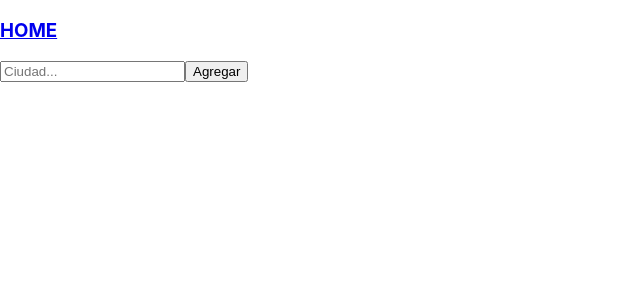
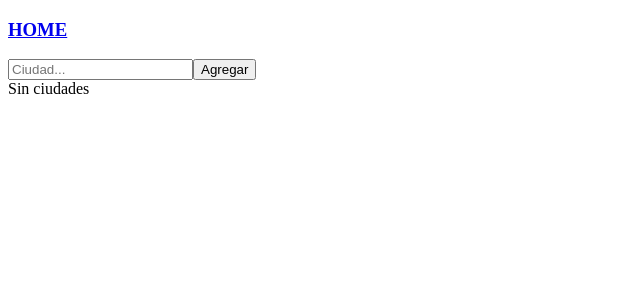
Before and after one commit to tomaslm3/API-weather, a React (Create React App) app: page / in a window 1280 px wide. Shown: the top 300 px of the page, without its empty margins (0-640 px from the left). Built offline with nearby package versions, Linux system fonts and the light colour scheme.

Commit message:
Running && working on forms

```diff
--- a/src/apicontain/Api.js
+++ b/src/apicontain/Api.js
@@ -2,7 +2,7 @@ const URL = 'http://api.openweathermap.org/data/2.5/weather?q=';
 const API = '7a13561d1ce6e64431e7765e54553be5'
 
 export default async function Api(city) {
-    const r = await fetch(`${URL}${city}&appid=${KEY}&units=metric`);
+    const r = await fetch(`${URL}${city}&appid=${API}&units=metric`);
     const data = await r.json();
     return data;
 }
--- a/src/components/cards/Cards.js
+++ b/src/components/cards/Cards.js
@@ -2,7 +2,7 @@ import React from "react";
 import Card from "../card/Card";
 
 export default function Cards({cities, onClose}) {
-    if(cities) {
+    if(cities.length) {
         return(
             <div>
                 {cities.map(city =>
--- a/src/components/searchBar/SearchBar.js
+++ b/src/components/searchBar/SearchBar.js
@@ -1,7 +1,24 @@
 import React, { useState } from "react";
 
+export function validate(input) {
+  let error = {}
+  if (!input) {
+  error.city = 'City name is required'
+  } else if (!/\S+@\S+\.\S+/.test(input)) {
+    error.city = "City is invalid";
+  }
+  return error;
+}
 export default function SearchBar({ onSearch }) {
   const [city, setCity] = useState("");
+  const [error, setError] = useState({})
+
+  let handleInputChange = (e) => {
+    setCity(e.target.value)
+
+    const objError = validate(e.target.value);
+    setError(objError);
+  }
 
   return (
     <div>
@@ -16,8 +33,13 @@ export default function SearchBar({ onSearch }) {
           type={"text"}
           placeholder="Ciudad..."
           value={city}
-          onChange={(e) => setCity(e.target.value)}
+          onChange={handleInputChange}
+          name="city"
+          className={error.city && "danger"}
         />
+          {
+            error.city && (<p>{error.city}</p>)
+          }
         <input type={"submit"} value={"Agregar"} />
       </form>
     </div>
--- a/src/containers/app/App.js
+++ b/src/containers/app/App.js
@@ -1,10 +1,47 @@
+import React, { useState } from "react";
 import { Route } from "react-router-dom";
 import Nav from "../../components/nav/Nav";
+import Cards from '../../components/cards/Cards'
+import Api from "../../apicontain/Api";
 
 function App() {
+  const [cities, setCities] = useState([]);
+
+  function onSearch(city) {
+    Api(city)
+      .then((json) => {
+          if(json.main !== undefined) {
+            const city = {
+              min: Math.round(json.main.temp_min),
+              max: Math.round(json.main.temp_max),
+              img: json.weather[0].icon,
+              id: json.id,
+              wind: json.wind.speed,
+              temp: json.main.temp,
+              name: json.name,
+              weather: json.weather[0].main,
+              clouds: json.clouds.all,
+              latitude: json.coord.lat,
+              longitude: json.coord.lon
+            };
+            if(cities.find((e) => e.id === city.id)){
+              alert(`Ciudad ${city.name} duplicada`)
+            } else {
+              return setCities((oldCities) => [...oldCities, city]);
+            }
+
+          }else{
+            alert('Ciudad no encontrada');
+          }
+      })
+  }
+    function onClose(id) {
+      setCities(oldCities => oldCities.filter(c => c.id !== id));
+    }
   return (
     <div className="App">
-      <Route path={'/'} component={Nav} />
+      <Route path={'/'} render={() => <Nav onSearch={onSearch}/>} />
+      <Route exact path={'/'} render={() => <Cards cities={cities} onClose={onClose}/>}/>
     </div>
   );
 }
--- a/src/index.css
+++ /dev/null
@@ -1,13 +0,0 @@
-body {
-  margin: 0;
-  font-family: -apple-system, BlinkMacSystemFont, 'Segoe UI', 'Roboto', 'Oxygen',
-    'Ubuntu', 'Cantarell', 'Fira Sans', 'Droid Sans', 'Helvetica Neue',
-    sans-serif;
-  -webkit-font-smoothing: antialiased;
-  -moz-osx-font-smoothing: grayscale;
-}
-
-code {
-  font-family: source-code-pro, Menlo, Monaco, Consolas, 'Courier New',
-    monospace;
-}
--- a/src/index.js
+++ b/src/index.js
@@ -1,6 +1,5 @@
 import React from 'react';
 import ReactDOM from 'react-dom';
-import './index.css';
 import App from './containers/app/App';
 import {BrowserRouter as Router} from 'react-router-dom'
 
```
Also changed, not shown: src/reportWebVitals.js (deleted, +0 -13 lines), src/setupTests.js (deleted, +0 -5 lines), 1 other file (tests, documents, lock files or other folders).
